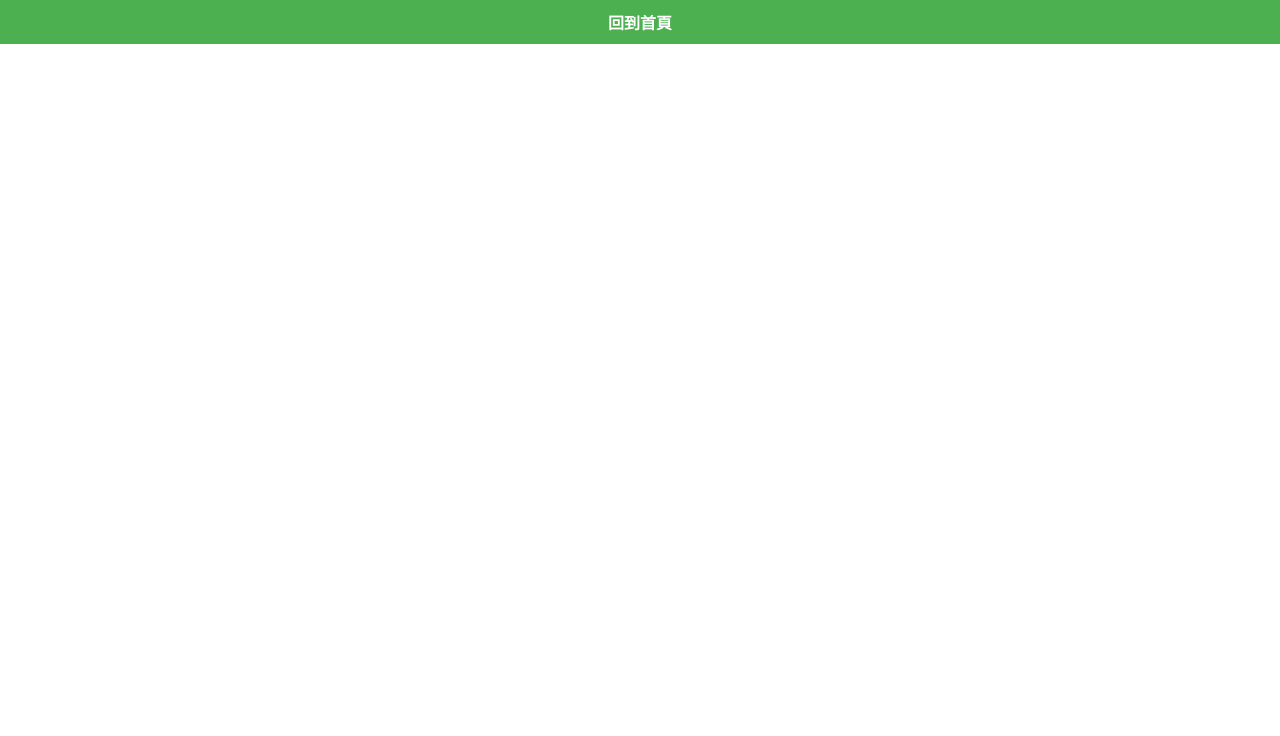
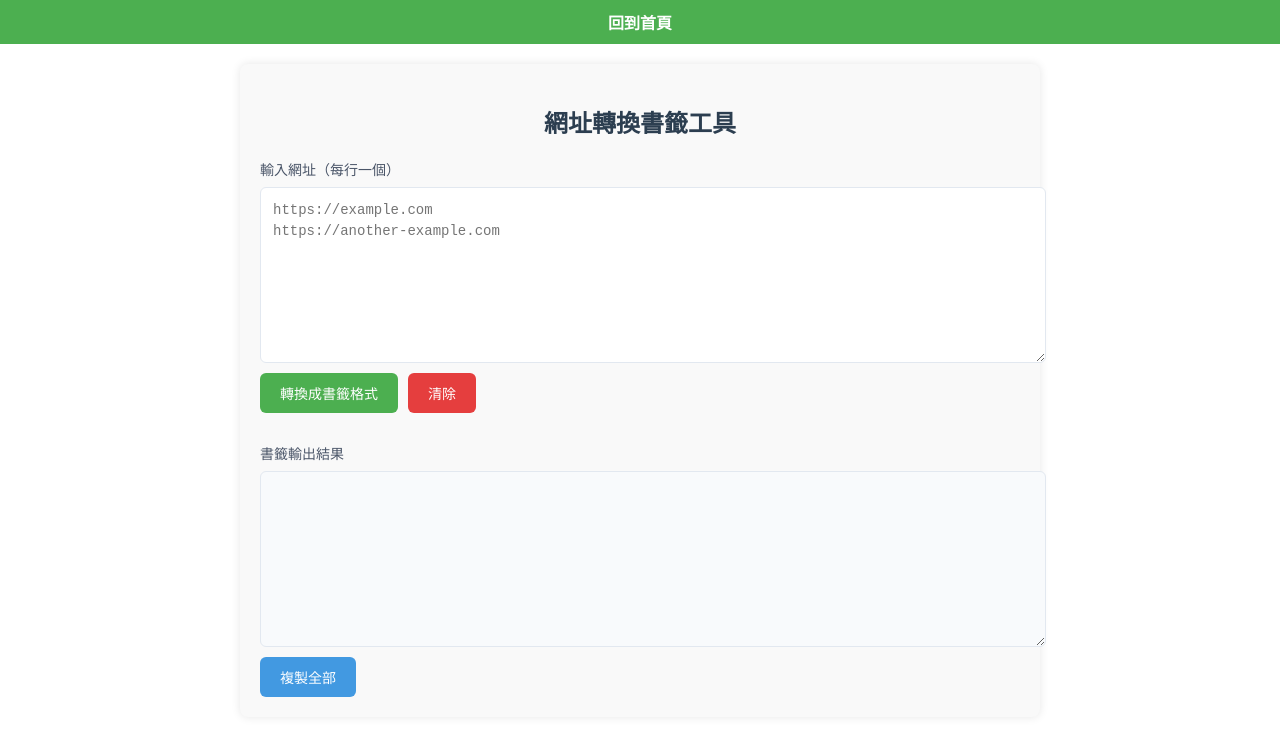
Before and after one commit to lclee3390/tool-box, a React (Create React App) app: page /#/bk-convert in a window 1280 px wide. Before the commit this address had no page. Shown: the top 736 px of the page. Built offline with nearby package versions, Linux system fonts and the light colour scheme.

Commit message:
add bookmark converter

```diff
--- a/src/App.js
+++ b/src/App.js
@@ -5,6 +5,7 @@ import HomePage from './components/HomePage';
 import CoinFlip from './components/CoinFlip';
 import CpValueCalculator from './components/CpValueCalculator';
 import ZhConvertTool from './components/ZhConvertTool';
+import BookmarkConverter from './components/BookmarkConverter';
 
 function App() {
   return (
@@ -20,6 +21,7 @@ function App() {
           <Route path="/coin-flip" element={<CoinFlip />} />
           <Route path="/cp" element={<CpValueCalculator />} />
           <Route path="/zh" element={<ZhConvertTool />} />
+          <Route path="/bk-convert" element={<BookmarkConverter />} />
         </Routes>
       </main>
     </Router>
--- /dev/null
+++ b/src/components/BookmarkConverter.js
@@ -0,0 +1,182 @@
+import React, { useState } from 'react';
+
+const BookmarkConverter = () => {
+  const [urls, setUrls] = useState('');
+  const [bookmarkOutput, setBookmarkOutput] = useState('');
+
+  const convertToBookmark = () => {
+    const urlList = urls.split('\n').filter(url => url.trim());
+    const validUrls = urlList.filter(url => {
+      try {
+        new URL(url);
+        return true;
+      } catch {
+        return false;
+      }
+    });
+
+    const bookmarkContent = `<!DOCTYPE NETSCAPE-Bookmark-file-1>
+<META HTTP-EQUIV="Content-Type" CONTENT="text/html; charset=UTF-8">
+<TITLE>Bookmarks</TITLE>
+<H1>Bookmarks</H1>
+<DL><p>
+${validUrls.map(url => `    <DT><A HREF="${url}">${url}</A>`).join('\n')}
+</DL><p>`;
+
+    setBookmarkOutput(bookmarkContent);
+  };
+
+  const handleClear = () => {
+    setUrls('');
+    setBookmarkOutput('');
+  };
+
+  const handleCopy = () => {
+    navigator.clipboard.writeText(bookmarkOutput);
+  };
+
+  return (
+    <div style={styles.container}>
+      <h2 style={styles.title}>網址轉換書籤工具</h2>
+      <div style={styles.content}>
+        <div style={styles.section}>
+          <label style={styles.label}>
+            輸入網址（每行一個）
+          </label>
+          <textarea
+            style={styles.textarea}
+            value={urls}
+            onChange={(e) => setUrls(e.target.value)}
+            placeholder="https://example.com&#10;https://another-example.com"
+          />
+          <div style={styles.buttonGroup}>
+            <button
+              onClick={convertToBookmark}
+              style={styles.button}
+            >
+              轉換成書籤格式
+            </button>
+            <button
+              onClick={handleClear}
+              style={{...styles.button, ...styles.clearButton}}
+            >
+              清除
+            </button>
+          </div>
+        </div>
+
+        <div style={styles.section}>
+          <label style={styles.label}>
+            書籤輸出結果
+          </label>
+          <textarea
+            style={{...styles.textarea, ...styles.outputTextarea}}
+            value={bookmarkOutput}
+            readOnly
+          />
+          <button
+            onClick={handleCopy}
+            style={{...styles.button, ...styles.copyButton}}
+            disabled={!bookmarkOutput}
+          >
+            複製全部
+          </button>
+        </div>
+      </div>
+    </div>
+  );
+};
+
+const styles = {
+  container: {
+    padding: "20px",
+    maxWidth: "800px",
+    margin: "0 auto",
+    backgroundColor: "#f9f9f9",
+    borderRadius: "8px",
+    boxShadow: "0px 0px 10px rgba(0, 0, 0, 0.1)",
+  },
+  title: {
+    fontSize: "24px",
+    fontWeight: "bold",
+    color: "#2c3e50",
+    marginBottom: "20px",
+    textAlign: "center",
+  },
+  content: {
+    display: "flex",
+    flexDirection: "column",
+    gap: "20px",
+  },
+  section: {
+    display: "flex",
+    flexDirection: "column",
+    width: "100%",
+  },
+  label: {
+    fontSize: "14px",
+    fontWeight: "500",
+    color: "#4a5568",
+    marginBottom: "8px",
+  },
+  textarea: {
+    width: "100%",
+    height: "150px",
+    padding: "12px",
+    border: "1px solid #e2e8f0",
+    borderRadius: "6px",
+    fontSize: "14px",
+    lineHeight: "1.5",
+    resize: "vertical",
+    backgroundColor: "white",
+    marginBottom: "10px",
+    whiteSpace: "pre",
+    overflowX: "auto",
+    overflowWrap: "normal",
+  },
+  outputTextarea: {
+    backgroundColor: "#f8fafc",
+    color: "#4a5568",
+    whiteSpace: "pre",
+    overflowX: "auto",
+    overflowWrap: "normal",
+  },
+  button: {
+    padding: "10px 20px",
+    backgroundColor: "#4CAF50",
+    color: "white",
+    border: "none",
+    borderRadius: "6px",
+    cursor: "pointer",
+    fontSize: "14px",
+    fontWeight: "500",
+    transition: "background-color 0.2s ease",
+    alignSelf: "flex-start",
+    ':hover': {
+      backgroundColor: "#45a049",
+    },
+  },
+  buttonGroup: {
+    display: 'flex',
+    gap: '10px',
+    marginBottom: '10px',
+  },
+  clearButton: {
+    backgroundColor: "#e53e3e",
+    ':hover': {
+      backgroundColor: "#c53030",
+    },
+  },
+  copyButton: {
+    backgroundColor: "#4299e1",
+    ':hover': {
+      backgroundColor: "#3182ce",
+    },
+    ':disabled': {
+      backgroundColor: "#cbd5e0",
+      cursor: "not-allowed",
+    },
+  },
+};
+
+export default BookmarkConverter;
--- a/src/components/HomePage.js
+++ b/src/components/HomePage.js
@@ -19,6 +19,11 @@ function HomePage() {
         <li style={styles.li}>
           <Link to="/zh" style={styles.a}>
             簡繁轉換
+          </Link>
+        </li>
+        <li style={styles.li}>
+          <Link to="/bk-convert" style={styles.a}>
+            網址轉書籤工具
           </Link>
         </li>
       </ul>
```
